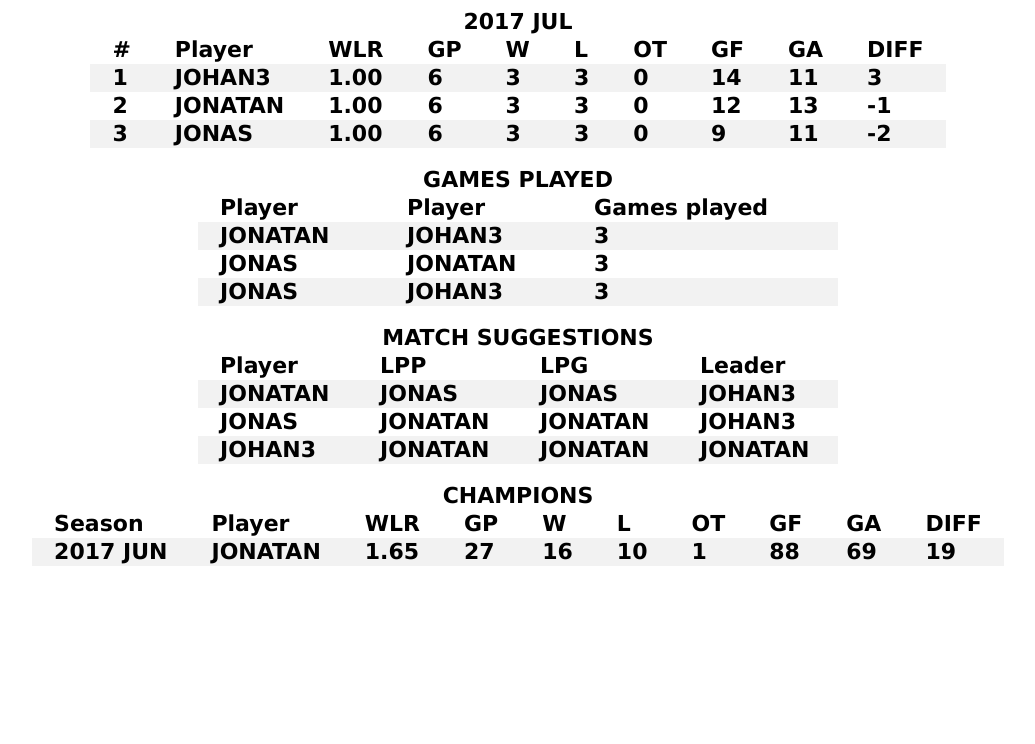
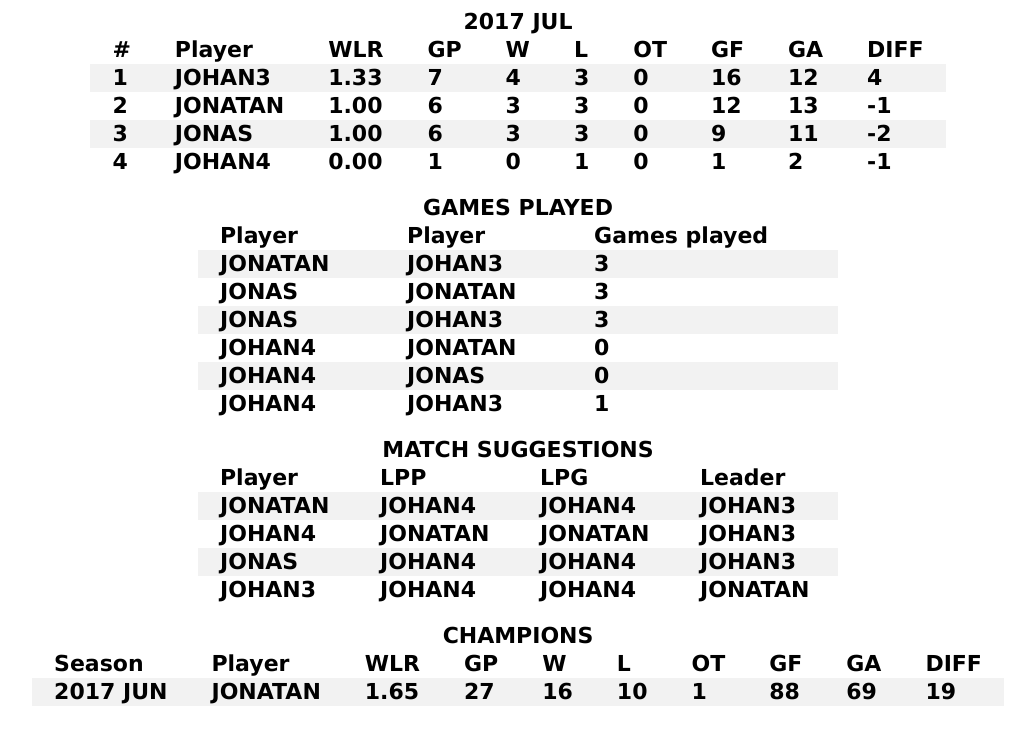
Before and after one commit to SoamJaws/nhl, a plain HTML site: page index.html in a window 1280 px wide. Shown: the whole page, without its empty margins (130-1165 px from the left). Drawn offline with Linux system fonts and the light colour scheme.

Commit message:
Updated stats

```diff
--- a/index.html
+++ b/index.html
@@ -19,14 +19,14 @@
 <tr class="player">
 <th>1</th>
 <th>JOHAN3</th>
-<th>1.00</th>
-<th>6</th>
-<th>3</th>
+<th>1.33</th>
+<th>7</th>
+<th>4</th>
 <th>3</th>
 <th>0</th>
-<th>14</th>
-<th>11</th>
-<th>3</th>
+<th>16</th>
+<th>12</th>
+<th>4</th>
 </tr>
 <tr class="player">
 <th>2</th>
@@ -52,6 +52,18 @@
 <th>11</th>
 <th>-2</th>
 </tr>
+<tr class="player">
+<th>4</th>
+<th>JOHAN4</th>
+<th>0.00</th>
+<th>1</th>
+<th>0</th>
+<th>1</th>
+<th>0</th>
+<th>1</th>
+<th>2</th>
+<th>-1</th>
+</tr>
 </table>
 <br>
 <table>
@@ -76,6 +88,21 @@
 <th>JOHAN3</th>
 <th>3</th>
 </tr>
+<tr class="player">
+<th>JOHAN4</th>
+<th>JONATAN</th>
+<th>0</th>
+</tr>
+<tr class="player">
+<th>JOHAN4</th>
+<th>JONAS</th>
+<th>0</th>
+</tr>
+<tr class="player">
+<th>JOHAN4</th>
+<th>JOHAN3</th>
+<th>1</th>
+</tr>
 </table>
 <br>
 <table>
@@ -88,20 +115,26 @@
 </tr>
 <tr class="player">
 <th>JONATAN</th>
-<th>JONAS</th>
-<th>JONAS</th>
+<th>JOHAN4</th>
+<th>JOHAN4</th>
 <th>JOHAN3</th>
 </tr>
 <tr class="player">
-<th>JONAS</th>
+<th>JOHAN4</th>
 <th>JONATAN</th>
 <th>JONATAN</th>
 <th>JOHAN3</th>
 </tr>
 <tr class="player">
+<th>JONAS</th>
+<th>JOHAN4</th>
+<th>JOHAN4</th>
 <th>JOHAN3</th>
-<th>JONATAN</th>
-<th>JONATAN</th>
+</tr>
+<tr class="player">
+<th>JOHAN3</th>
+<th>JOHAN4</th>
+<th>JOHAN4</th>
 <th>JONATAN</th>
 </tr>
 </table>
```
